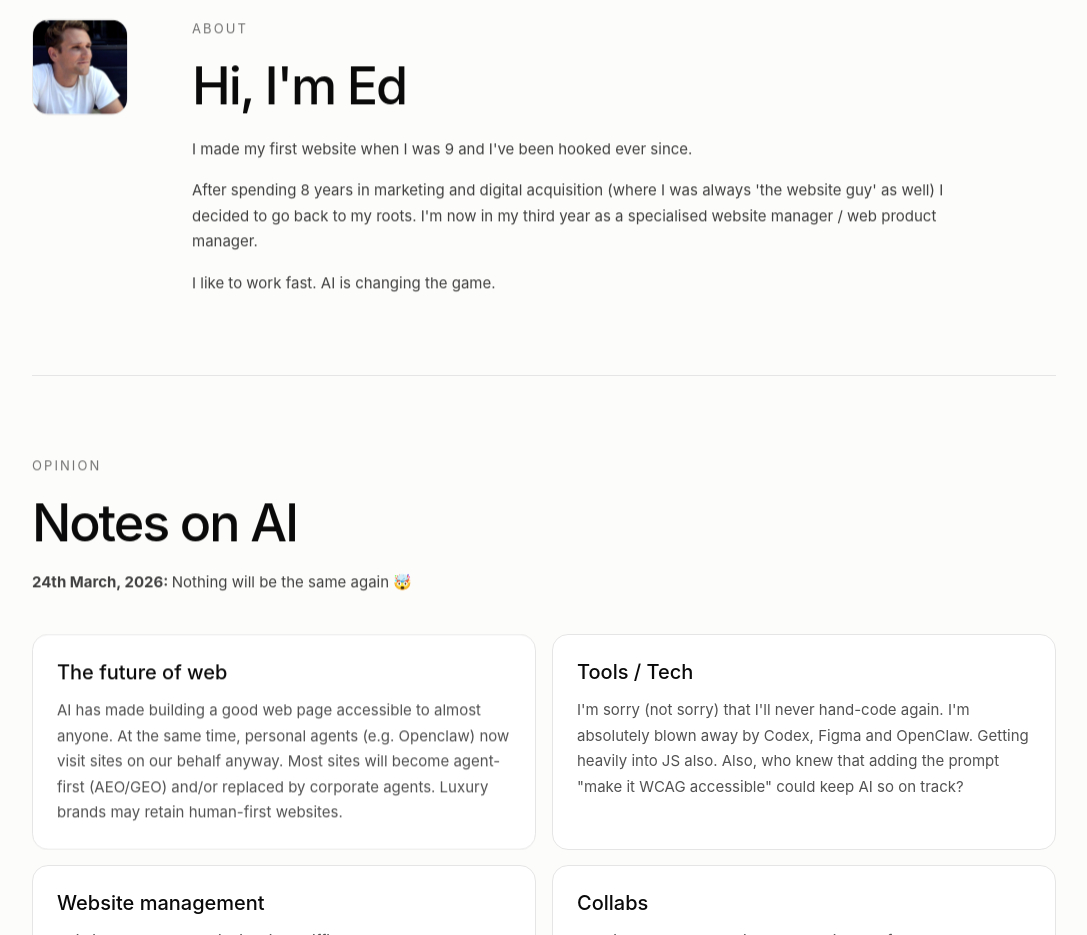
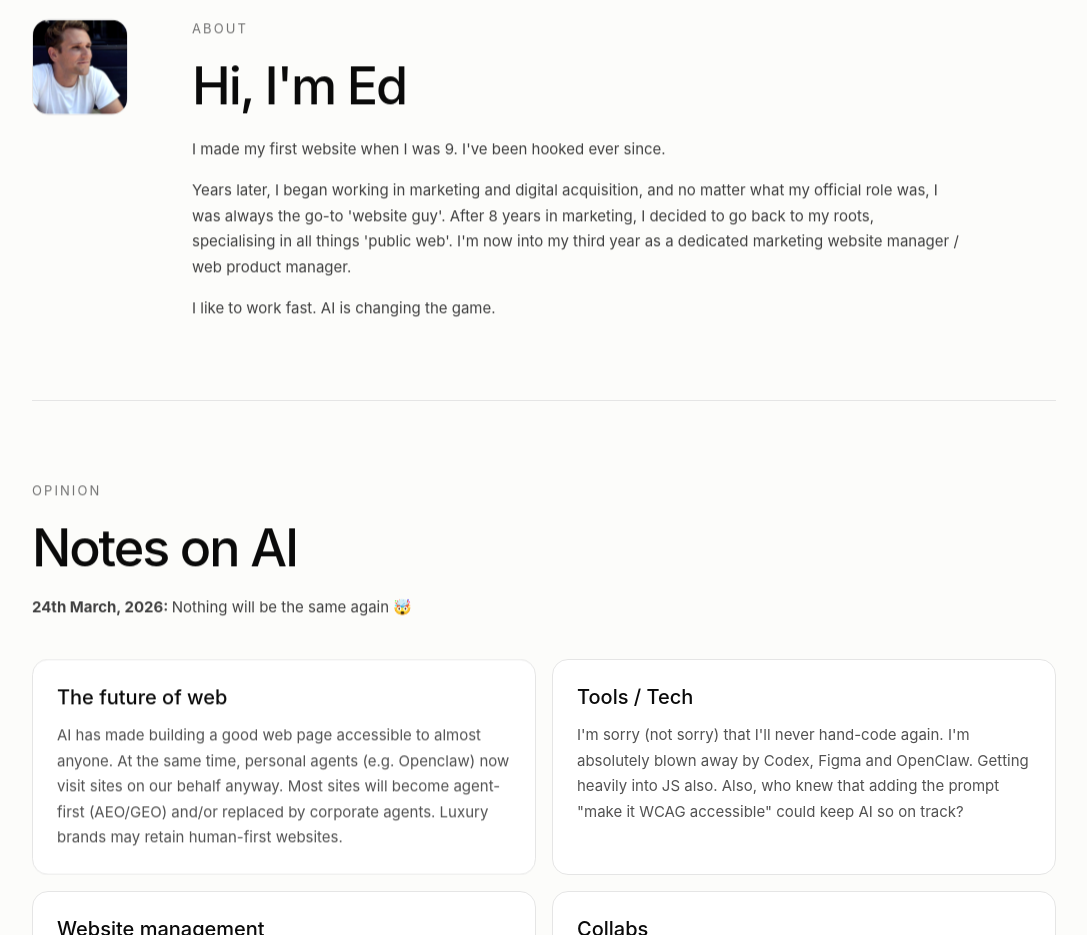
Before and after one commit to edturnuh/edturnuh.github.io, a React (Vite) app: page / in a window 1280 px wide. Shown: the part 1760-2695 px from the top of the page, without its empty margins (96-1183 px from the left). Built offline with nearby package versions, Linux system fonts and the light colour scheme.

Commit message:
about tweak

```diff
--- a/src/app/components/AboutPreview.tsx
+++ b/src/app/components/AboutPreview.tsx
@@ -19,8 +19,8 @@ export function AboutPreview() {
             Hi, I'm Ed
           </h2>
           <div className="body-copy mt-6 space-y-4 text-neutral-700 dark:text-[#cddcf5]">
-            <p>I made my first website when I was 9 and I've been hooked ever since.</p>
-            <p>After spending 8 years in marketing and digital acquisition (where I was always 'the website guy' as well) I decided to go back to my roots. I'm now in my third year as a specialised website manager / web product manager.</p>
+            <p>I made my first website when I was 9. I've been hooked ever since.</p>
+            <p>Years later, I began working in marketing and digital acquisition, and no matter what my official role was, I was always the go-to 'website guy'. After 8 years in marketing, I decided to go back to my roots, specialising in all things 'public web'. I'm now into my third year as a dedicated marketing website manager / web product manager.</p>
             <p>I like to work fast. AI is changing the game.</p>
           </div>
         </div>
```
